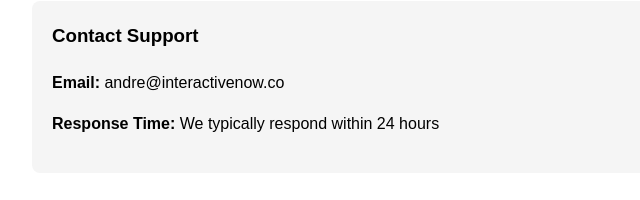
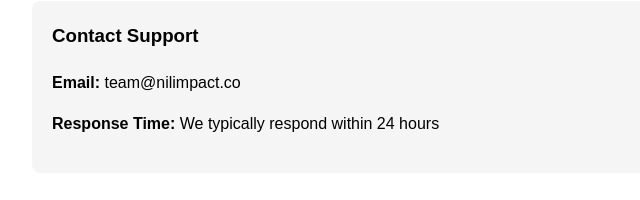
Before and after one commit to andre7000/nilimpact-privacy, a plain HTML site: page support.html in a window 1280 px wide. Shown: the part 298-498 px from the top of the page, 208-848 px from the left. Drawn offline with Linux system fonts and the light colour scheme.

Commit message:
Update support.html

```diff
--- a/support.html
+++ b/support.html
@@ -32,7 +32,7 @@
 
     <div class="contact-box">
         <h3>Contact Support</h3>
-        <p><strong>Email:</strong> andre@interactivenow.co</p>
+        <p><strong>Email:</strong> team@nilimpact.co</p>
         <p><strong>Response Time:</strong> We typically respond within 24 hours</p>
     </div>
 
```
